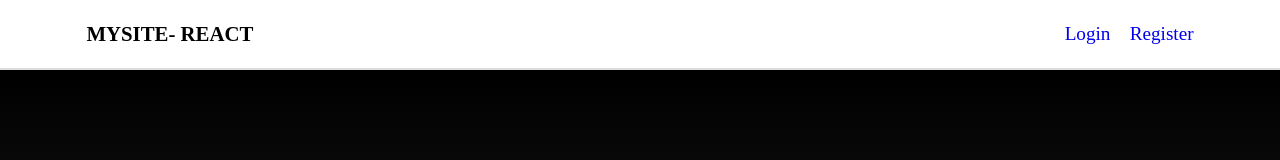
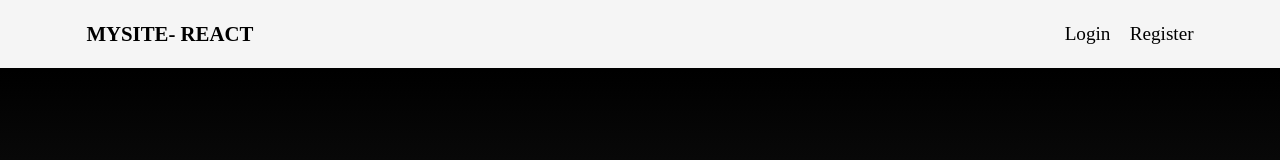
Before and after one commit to Hackademy-Part-time-80/react02brayan, a React (Vite) app: page / in a window 1280 px wide. Shown: the top 160 px of the page. Built offline with nearby package versions, Linux system fonts and the light colour scheme.

Commit message:
hook scroll

```diff
--- a/src/App.css
+++ b/src/App.css
@@ -1,6 +1,32 @@
+header {
+  position: sticky;
+  top: 0;
+}
+
 .navbar {
-  border-bottom: 2px solid gainsboro;
   height: 70px;
+  display: flex;
+
+}
+
+.navbar__dark {
+  background-color: #000000;
+  color: white;
+  height: 80px !important;
+}
+
+.navbar__dark a {
+  color: white;
+}
+
+.navbar__light {
+  background-color: whitesmoke;
+  color: black;
+  border-bottom: 2px solid black;
+}
+
+.navbar__light a {
+  color: black;
 }
 
 .navbar nav {
--- a/src/components/Navbar.jsx
+++ b/src/components/Navbar.jsx
@@ -1,12 +1,15 @@
 import { useContext } from "react";
 import { Link } from "react-router";
 import { UserContext } from "../context/UserContext";
+import useScroll from "../hooks/useScroll";
 
 export default function Navbar() {
   const { user, logout } = useContext(UserContext);
+  const [scrolled, scrollY] = useScroll();
+
   return (
     <>
-      <header className="navbar">
+      <header ref={scrolled} className={scrollY > 0 ? 'navbar navbar__dark' : 'navbar navbar__light'}>
         <nav>
           <Link to={'/'} className="navbar__title">MYSITE- REACT</Link>
           <ul className="navbar__menu">
--- /dev/null
+++ b/src/hooks/useScroll.js
@@ -0,0 +1,14 @@
+import { useEffect, useRef, useState } from "react";
+
+export default function useScroll() {
+  const [scrollY, setScrollY] = useState();
+  const ref = useRef();
+
+  const onScroll = () => setScrollY(window.scrollY);
+
+  useEffect(() => {
+    window.addEventListener('scroll', onScroll);
+  }, [])
+
+  return [ref, scrollY];
+}
```
